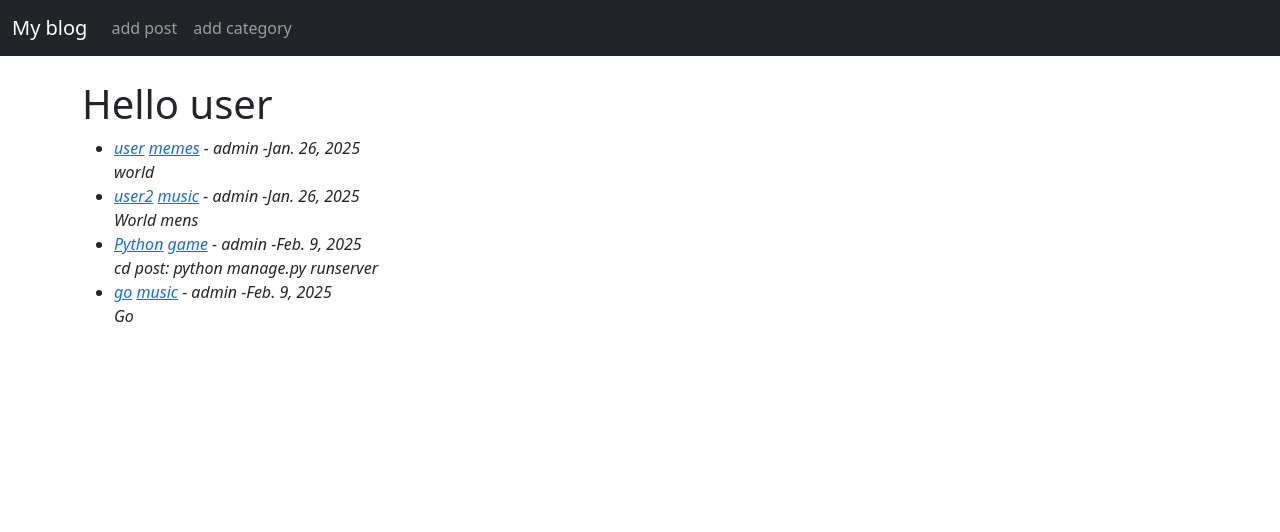
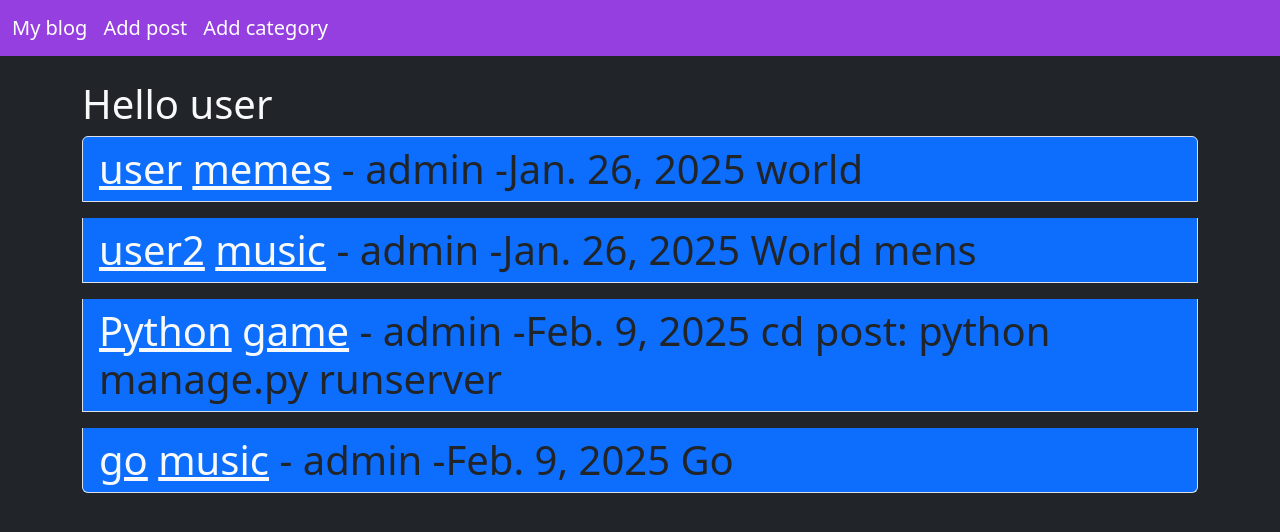
Before and after one commit to Miha2605/Post-site, a Django app: page / in a window 1280 px wide. Shown: the top 532 px of the page. Run offline with Django 5.2, Linux system fonts and the light colour scheme; data comes from the database, SQL or seed files in the repository; parts of the project's set-up code (start-up, migrations or seed data) failed here and were passed over.

Commit message:
stylization sity

```diff
--- a/myBlog/templates/base.html
+++ b/myBlog/templates/base.html
@@ -6,8 +6,8 @@
     <title>My Blog</title>
     <link href="https://cdn.jsdelivr.net/npm/bootstrap@5.3.3/dist/css/bootstrap.min.css" rel="stylesheet" integrity="sha384-QWTKZyjpPEjISv5WaRU9OFeRpok6YctnYmDr5pNlyT2bRjXh0JMhjY6hW+ALEwIH" crossorigin="anonymous">
   </head>
-  <body>
-  <nav class="navbar navbar-expand-lg bg-dark navbar-dark">
+  <body class="bg-dark text-light">
+  <nav style="background-color:#953fe0" class="navbar navbar-expand-lg  navbar-dark">
   <div class="container-fluid">
     <a class="navbar-brand" href="{% url 'home' %}">My blog</a>
     <button class="navbar-toggler" type="button" data-bs-toggle="collapse" data-bs-target="#navbarSupportedContent">
@@ -16,10 +16,10 @@
     <div class="collapse navbar-collapse" id="navbarSupportedContent">
       <ul class="navbar-nav me-auto mb-2 mb-lg-0">
         <li class="nav-item">
-          <a class="nav-link" href="{% url 'add_post' %}">add post</a>
+          <a class="navbar-brand" href="{% url 'add_post' %}">Add post</a>
         </li>
         <li class="nav-item">
-          <a class="nav-link" href="{% url 'add_category' %}">add category</a>
+          <a class="navbar-brand" href="{% url 'add_category' %}">Add category</a>
         </li>
       </ul>
     </div>
--- a/myBlog/templates/home.html
+++ b/myBlog/templates/home.html
@@ -10,14 +10,14 @@
 
 <h1>Hello user</h1>
 
-<ul>
+<ul class="display-6 list-group ">
     {% for post in object_list %}
-    <li class="fst-italic">
+    <li class="list-group-item bg-primary mb-3" >
 
-        <a href="{% url 'article_detail' post.pk %}">
+        <a class="text-light" href="{% url 'article_detail' post.pk %}">
         {{post.title}}</a>
-        <a href="{% url 'category' post.category %}">{{post.category}}</a>
-        - {{post.author}} -{{post.date}}<br>
+        <a class="text-light"href="{% url 'category' post.category %}">{{post.category}}</a>
+        - {{post.author}} -{{post.date}}
         {{post.text}}
     </li>
     {% endfor %}
```
